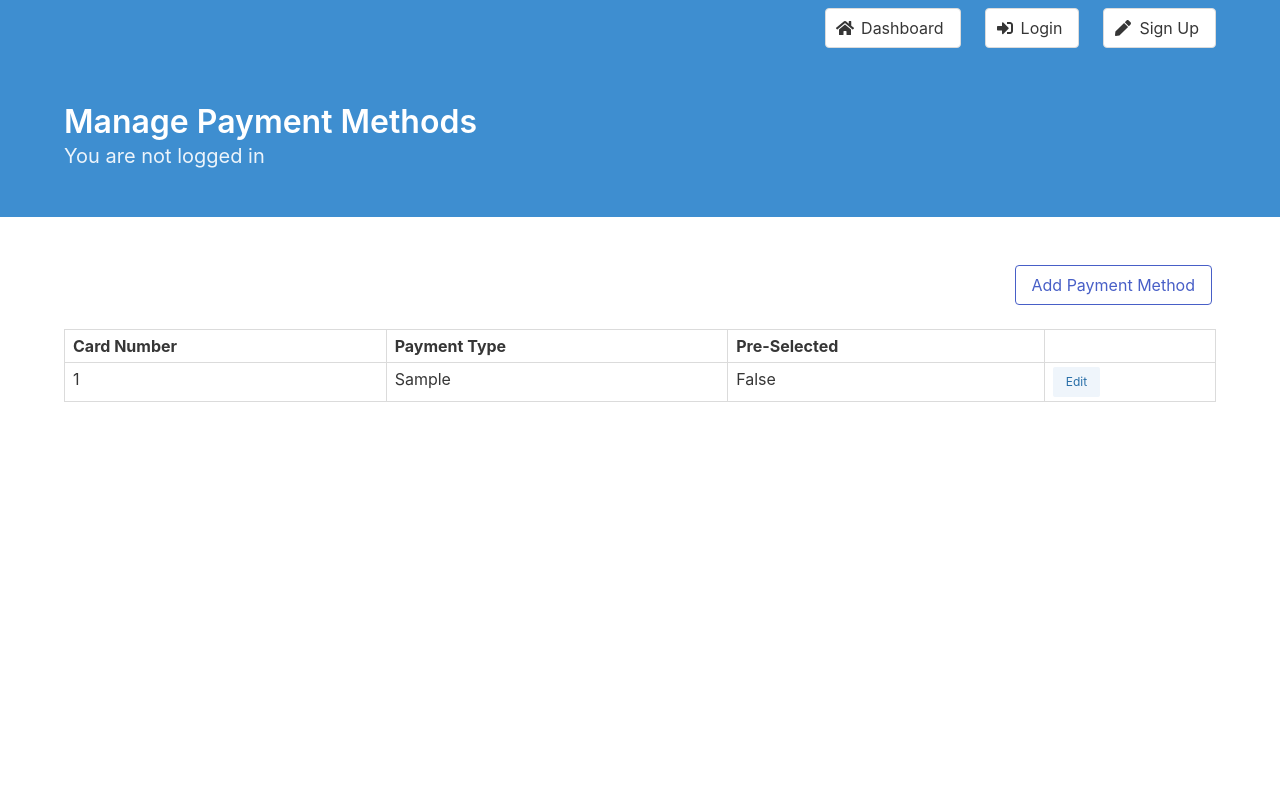
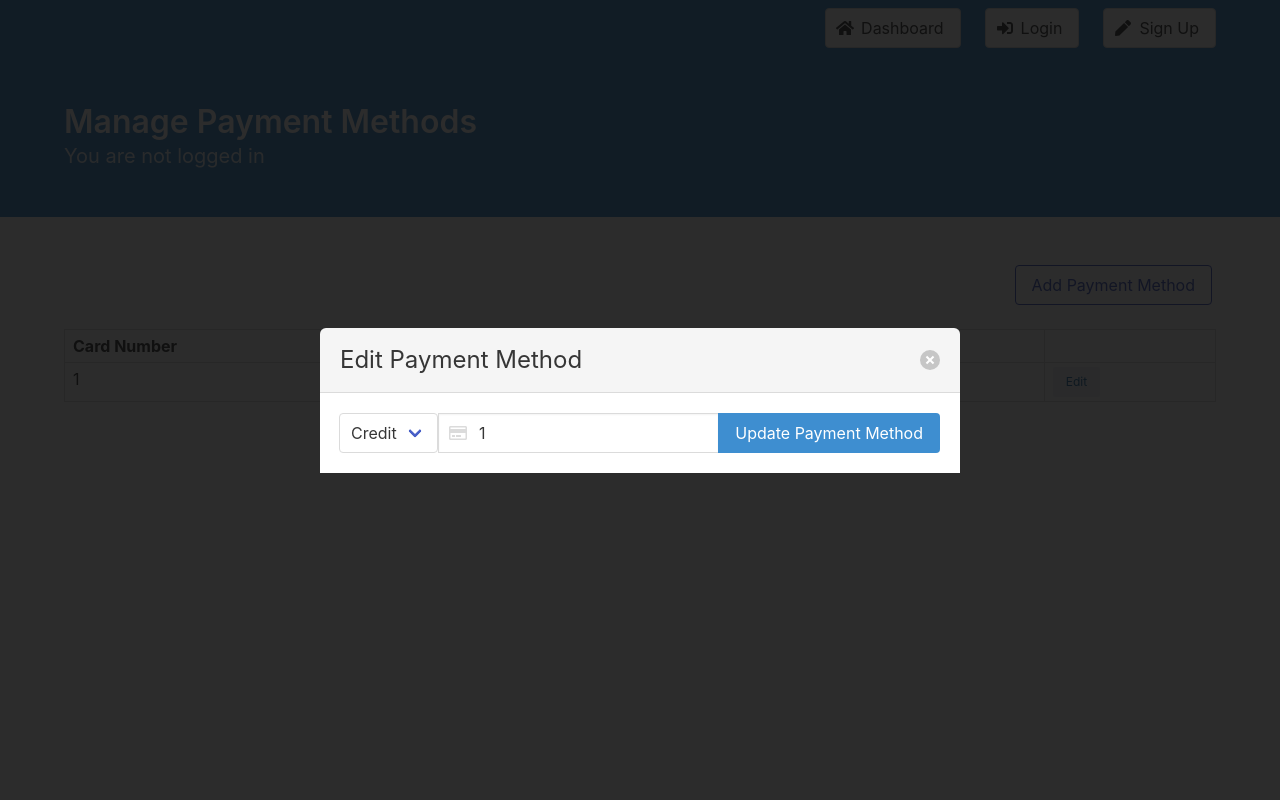
Before and after one commit to gordonpn/web-career-portal-clone, a PHP site: template view/managePaymentMethods.php in a window 1280 px wide. Run offline with PHP 8.4, Linux system fonts and the light colour scheme; the template is opened without the code that fills it: most values are stand-ins (such as "Sample title", 1, 10 or a date in 2020); some libraries are stand-ins or nearby versions.

Commit message:
feat: implement updating a payment method
refs:
issue #16

```diff
--- a/view/managePaymentMethods.php
+++ b/view/managePaymentMethods.php
@@ -57,7 +57,7 @@ if (!isset($_SESSION)) {
                 echo "<td>False</td>";
               }
               echo '<td>';
-              echo "<a class=\"button is-small is-info is-light\" href=\"\">";
+              echo "<a class=\"button is-small is-info is-light\" href=\"managePaymentMethods?updatePaymentMethod=$obj->paymentMethodID\">";
               echo 'Edit';
               echo '</a>';
               echo '</td>';
@@ -143,6 +143,43 @@ if (!isset($_SESSION)) {
       </section>
     </div>
   </div>
+  <?php if (isset($paymentMethod)) : ?>
+    <div class="modal is-active" id="modal-edit">
+      <div class="modal-background"></div>
+      <div class="modal-card">
+        <header class="modal-card-head">
+          <p class="modal-card-title">Edit Payment Method</p>
+          <a class="delete" aria-label="close" id="edit-method-close-btn"></a>
+        </header>
+        <section class="modal-card-body">
+          <form action="managePaymentMethods" method="POST">
+            <div class=" field has-addons has-addons-centered">
+              <p class="control">
+                <div class="select">
+                  <select name="updatePaymentType" required>
+                    <option value="Credit">Credit</option>
+                    <option value="Debit">Debit</option>
+                  </select>
+                </div>
+              </p>
+              <p class="control has-icons-left">
+                <input name="updateCardNumber" class="input" type="tel" inputmode="numeric" pattern="[0-9]{4,19}" autocomplete="cc-number" maxlength="19" value="<?php echo $paymentMethod->cardNumber; ?>" placeholder="<?php echo $paymentMethod->cardNumber; ?>">
+                <span class="icon is-small is-left">
+                  <i class="far fa-credit-card"></i>
+                </span>
+              </p>
+              <input type="hidden" name="updatePaymentMethodID" value="<?php echo $paymentMethod->paymentMethodID; ?>" />
+              <p class="control">
+                <button class="button is-info" type="submit">
+                  Update Payment Method
+                </button>
+              </p>
+            </div>
+          </form>
+        </section>
+      </div>
+    </div>
+  <?php endif; ?>
   <script type="text/javascript">
     const changePreSelectedModal = document.getElementById("modal-change-preselected");
     const changePreSelectedCloseButton = document.getElementById("change-pre-selected-close-btn");
@@ -150,10 +187,13 @@ if (!isset($_SESSION)) {
     const addPaymentButton = document.getElementById("add-payment-btn");
     const addPaymentCloseButton = document.getElementById("add-method-close-btn");
     const addPaymentModal = document.getElementById("modal-add");
+    const editPaymentCloseButton = document.getElementById("edit-method-close-btn");
+    const editPaymentModal = document.getElementById("modal-edit");
 
     function closeModal() {
       changePreSelectedModal.className = "modal";
       addPaymentModal.className = "modal";
+      editPaymentModal.className = "modal";
     }
 
     if (changePreSelectedButton) {
@@ -172,6 +212,9 @@ if (!isset($_SESSION)) {
     if (addPaymentCloseButton) {
       addPaymentCloseButton.addEventListener('click', closeModal);
     }
+    if (editPaymentCloseButton) {
+      editPaymentCloseButton.addEventListener('click', closeModal);
+    }
   </script>
   <script defer src="https://use.fontawesome.com/releases/v5.3.1/js/all.js"></script>
 </body>
```
Also changed, not shown: controller/managePaymentMethods.php (+14 -0 lines), controller/profile.php (+0 -7 lines), model/PaymentMethod.php (+20 -0 lines).
